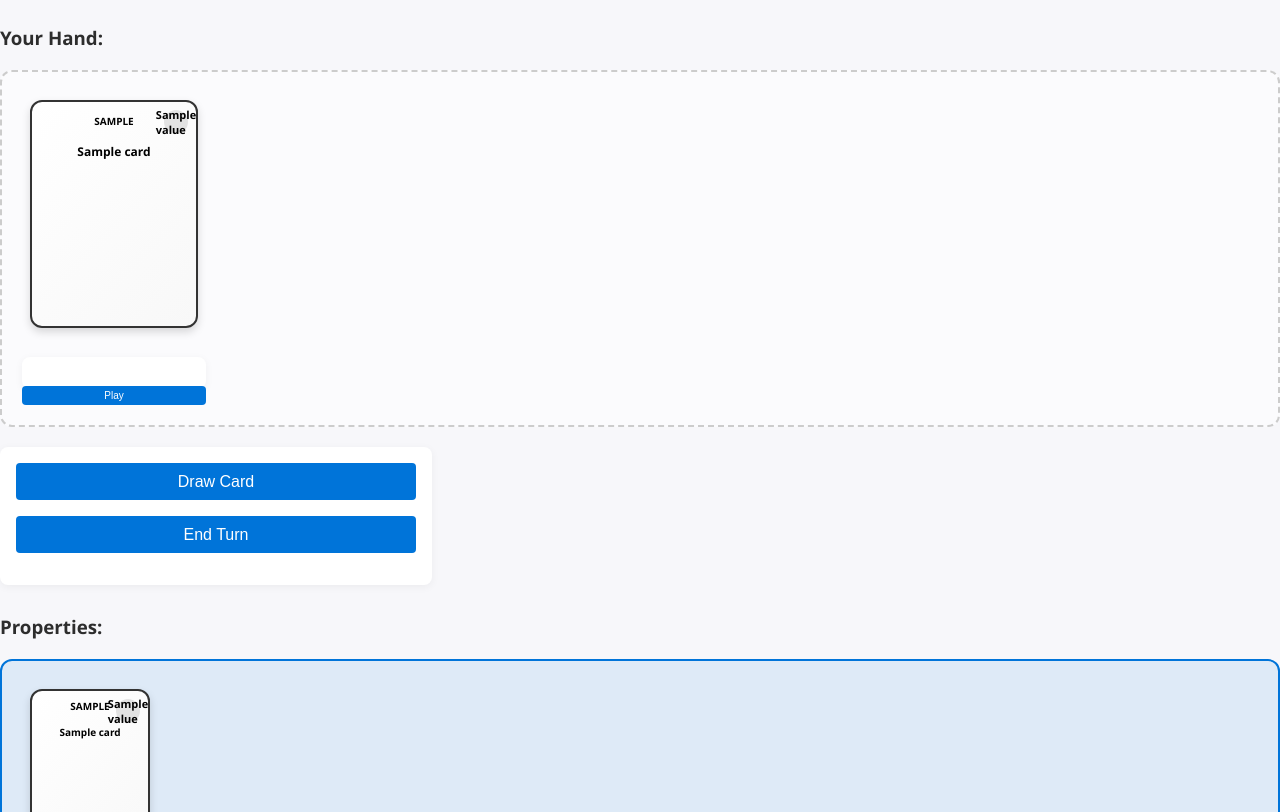
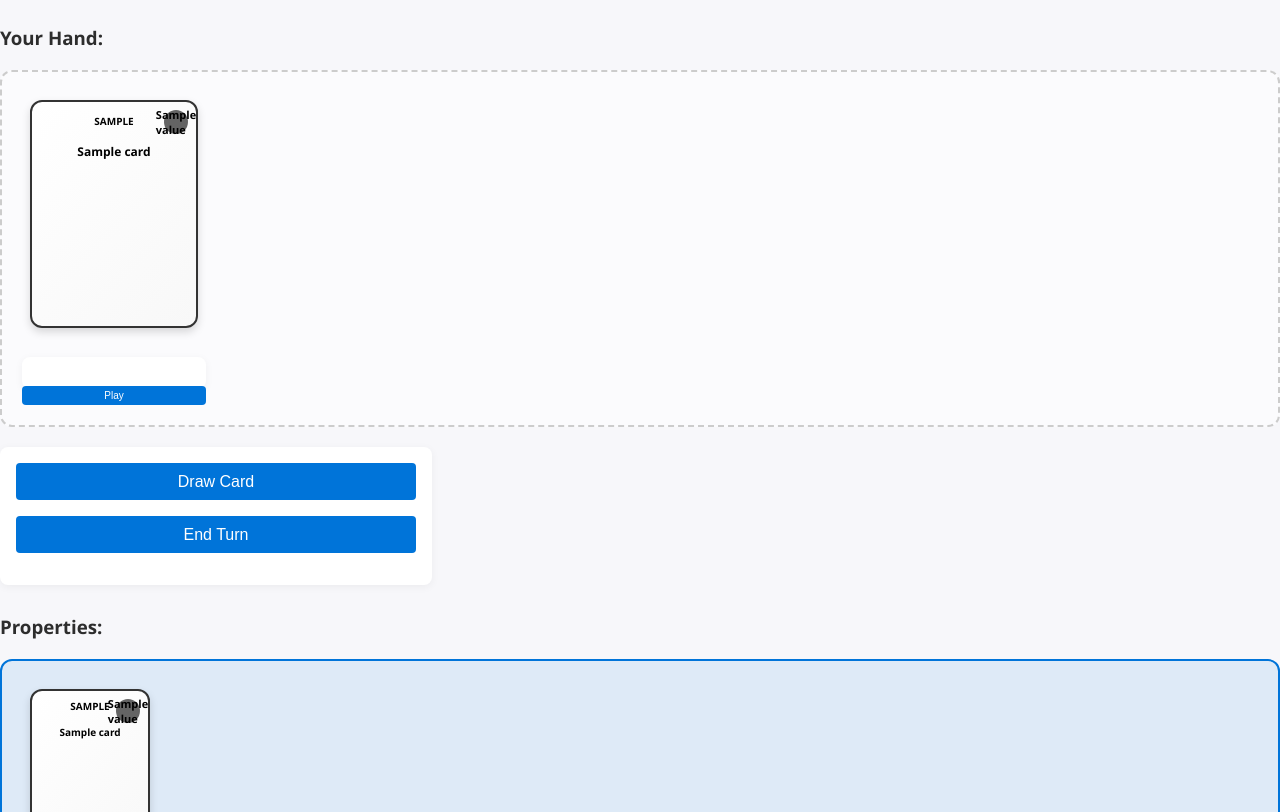
Before and after one commit to gavvahar/Monopoly-Deal, a Flask app: template templates/play.html in a window 1280 px wide. Shown: the part 163-975 px from the top of the page. Run offline with Flask 3, Linux system fonts and the light colour scheme; the template is opened without the code that fills it: most values are stand-ins (such as "Sample title", 1, 10 or a date in 2020); some libraries are stand-ins or nearby versions.

Commit message:
Update static/style.css
Co-authored-by: Copilot <175728472+Copilot@users.noreply.github.com>

```diff
--- a/static/style.css
+++ b/static/style.css
@@ -215,7 +215,7 @@ th {
   position: absolute;
   top: 8px;
   right: 8px;
-  background: rgba(0,0,0,0.1);
+  background: rgba(0,0,0,0.6);
   border-radius: 50%;
   width: 24px;
   height: 24px;
```
